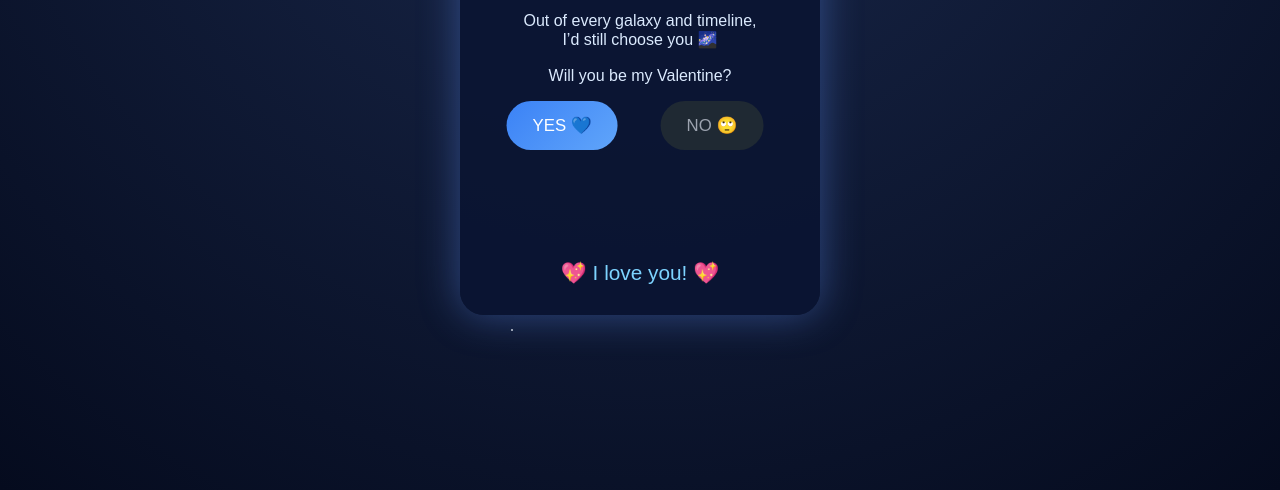
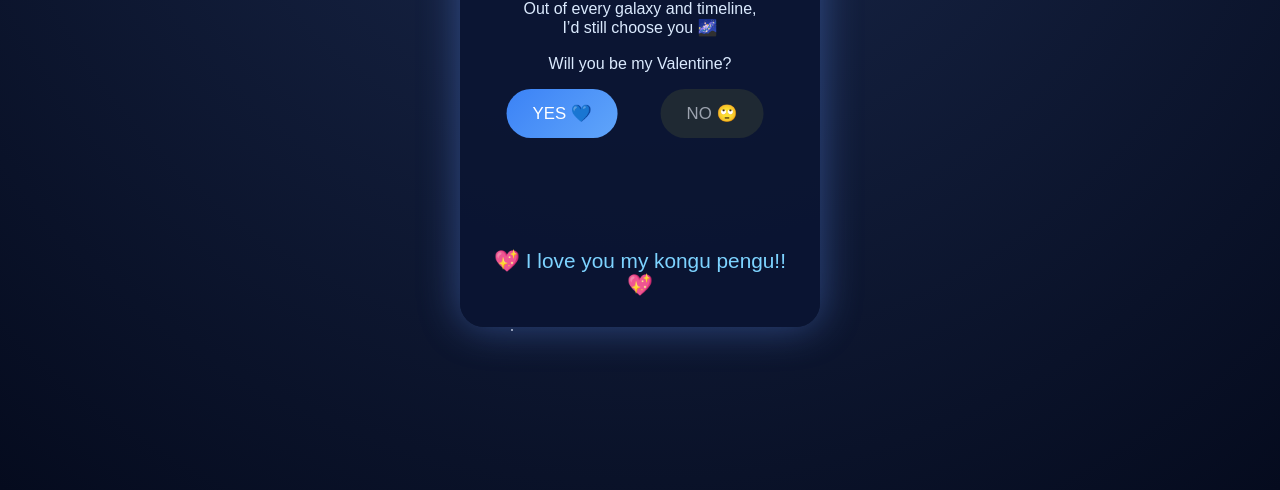
Before and after one commit to cloud-pk/Valentine, a plain HTML site: page index.html in a window 1280 px wide. Both pictures are taken after a click on the button "YES 💙". Shown: the part 310-800 px from the top of the page. Drawn offline with Linux system fonts and the light colour scheme.

Commit message:
Update index.html

```diff
--- a/index.html
+++ b/index.html
@@ -132,7 +132,7 @@ button{
     <button class="no" id="no">NO 🙄</button>
   </div>
   <div id="loveMessage" style="display:none; margin-top:20px; font-size:1.3rem; color:#7dd3ff; opacity:0; transition: opacity 1.5s ease;">
-  💖 I love you! 💖
+  💖 I love you my kongu pengu!! 💖
 </div>
 </div>
 
```
